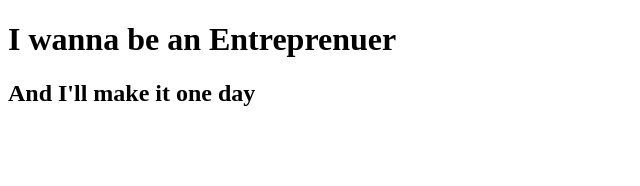
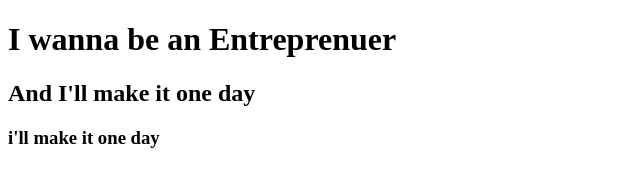
Before and after one commit to jeff1999git/datewithgit, a plain HTML site: page index.html in a window 1280 px wide. Shown: the whole page, without its empty margins (0-640 px from the left). Drawn offline with Linux system fonts and the light colour scheme.

Commit message:
modified

```diff
--- a/index.html
+++ b/index.html
@@ -9,5 +9,6 @@
 <body>
     <h1>I wanna be an Entreprenuer</h1>
     <h2>And I'll make it one day</h2>
+    <h3>i'll make it one day</h3>
 </body>
 </html>
```
Also changed, not shown: style.css (added).
